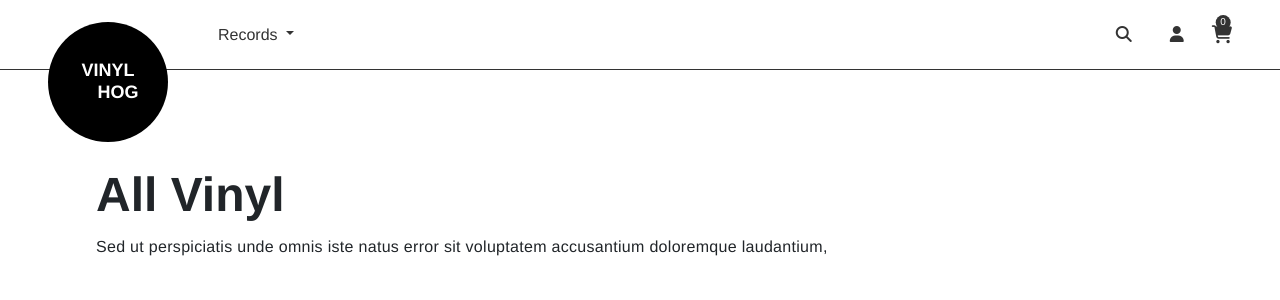
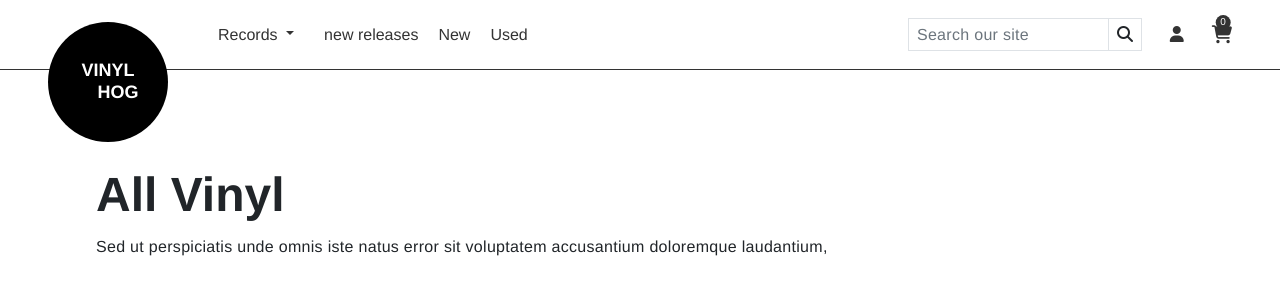
Before and after one commit to AndrewHyland757/Vinyl-Hog-, a Django app: page /products/ in a window 1280 px wide. Shown: the top 300 px of the page. Run offline with Django 3.2, Linux system fonts and the light colour scheme; data comes from the database, SQL or seed files in the repository; both versions use the stored data as it was after the commit; some libraries are stand-ins or nearby versions.

Commit message:
Add search form iin nav bar and new and used products links - filtered by condition

```diff
--- a/home/templates/home/home.html
+++ b/home/templates/home/home.html
@@ -39,7 +39,7 @@
     ****************************
 -->
 
-<section class="section-new-releases">
+<section id="new-releases" class="section-new-releases">
   <div class="section-head-container">
     <h1 class="section-heading">New Releases</h1>
     <p class="section-text">
--- a/products/templates/products/products.html
+++ b/products/templates/products/products.html
@@ -10,7 +10,7 @@
 
 <section class="section-new-releases">
   <div class="section-head-container">
-    <h1 class="section-heading">All Vinyl</h1>
+    <h1 class="section-heading">{{section_heading}}</h1>
     <p class="section-text">
       Sed ut perspiciatis unde omnis iste natus error sit voluptatem accusantium
       doloremque laudantium,
--- a/products/views.py
+++ b/products/views.py
@@ -1,14 +1,49 @@
-from django.shortcuts import render, get_object_or_404
+from django.shortcuts import render, redirect, reverse, get_object_or_404
 from django.http import HttpResponse
-from .models import Album
+from django.db.models import Q
+from .models import Album, Condition
 #from .models import Album
 
 
 def products(request):
 
     products = Album.objects.all()
+    query= None
+    conditions = None
+    section_heading = "All Vinyl"
+
+
+
+
+    if request.GET:
+
+        if 'condition' in request.GET:
+            requested_condition = request.GET['condition'].split(',')
+            products = products.filter(condition__name__in=requested_condition)
+            conditions = Condition.objects.filter(name__in=requested_condition)
+
+            if requested_condition == ["New"]:
+                section_heading = "New Vinyl"
+            else:
+                section_heading = "Used Vinyl"
+
+        if 'q' in request.GET:
+            query = request.GET['q']
+            if not query:
+                messages.error(request, "You didn't enter any search criteria!")
+                return redirect(reverse('products'))
+
+            # Searches the album title, artist name and genre for matches
+            queries = Q(title__icontains=query) | Q(artist__name__icontains=query) | Q(genres__name__icontains=query)
+            products = products.filter(queries)
+
+
     context = {
         "albums": products,
+        'current_conditions': conditions,
+        'search_term': query,
+        "section_heading": section_heading,
+
     }
 
     return render(request, 'products/products.html', context)
--- a/static/styles/base.css
+++ b/static/styles/base.css
@@ -54,6 +54,7 @@ NAVIGATION
     padding-left: 2rem;
   }
 
+
   .nav-item {
     padding: 0;
     font-size: 1.6rem;
@@ -62,6 +63,7 @@ NAVIGATION
   .nav-item--records {
     padding-left: 16rem;
   }
+  /*
 
   .dropdown-menu {
     font-size: 1.4rem;
@@ -72,6 +74,7 @@ NAVIGATION
   .dropdown-item {
     padding-bottom: 1rem;
   }
+  */
 
   .nav-right-container {
     display: flex;
@@ -92,8 +95,7 @@ NAVIGATION
     gap: 2.4rem;
   }
 
-  .dropdown-menu--user {
-  }
+
 .nav-basket-container{
 
   position: relative;
--- a/templates/base.html
+++ b/templates/base.html
@@ -18,21 +18,16 @@
     {% block corecss %}
     <!-- Font-awesome -->
     <script src="https://kit.fontawesome.com/1002ac1991.js" crossorigin="anonymous"></script>
-    <!--
 
-  <link rel="stylesheet" href="https://stackpath.bootstrapcdn.com/bootstrap/4.4.1/css/bootstrap.min.css" integrity="sha384-Vkoo8x4CGsO3+Hhxv8T/Q5PaXtkKtu6ug5TOeNV6gBiFeWPGFN9MuhOf23Q9Ifjh" crossorigin="anonymous">
-  -->
-    <link
-      rel="stylesheet"
-      href="https://cdn.jsdelivr.net/npm/bootstrap@4.0.0/dist/css/bootstrap.min.css"
-      integrity="sha384-Gn5384xqQ1aoWXA+058RXPxPg6fy4IWvTNh0E263XmFcJlSAwiGgFAW/dAiS6JXm"
-      crossorigin="anonymous"
-    />
+    <!-- Bootstrap -->
+    <link rel="stylesheet" href="https://stackpath.bootstrapcdn.com/bootstrap/4.4.1/css/bootstrap.min.css" integrity="sha384-Vkoo8x4CGsO3+Hhxv8T/Q5PaXtkKtu6ug5TOeNV6gBiFeWPGFN9MuhOf23Q9Ifjh" crossorigin="anonymous">
+
     <link rel="stylesheet" href="{% static 'styles/general.css' %}" />
     <link rel="stylesheet" href="{% static 'styles/base.css' %}" />
     {% endblock %}
 
     {% block extra_css %}
+
     {% endblock %}
 
     {% block corejs %}
@@ -70,22 +65,54 @@
           <div class="dropdown-menu" aria-labelledby="navbarDropdown">
             <a class="dropdown-item" href="{% url 'products' %}">All</a>
 
-            <a class="dropdown-item" href="#">New</a>
+            <a href="" class="dropdown-item">New</a>
 
             <a class="dropdown-item" href="#">Used</a>
           </div>
         </div>
+
+
+        <a class="nav-item" href="{% url 'home' %}#new-releases">new releases</a>
+        <a class="nav-item" href="{% url 'products' %}?condition=New">New</a>
+        <a class="nav-item" href="{% url 'products' %}?condition=Used">Used</a>
+
+
+
+
+
+
+
       </div>
 
       <div class="nav-right-container">
+
+<form method="GET" action="{% url 'products' %}">
+                    <div class="input-group w-100">
+                        <input class="form-control border border-black rounded-0" type="text" name="q" placeholder="Search our site">
+                        <div class="input-group-append">
+                            <button class="form-control btn btn-black border border-black rounded-0" type="submit">
+                                <span class="icon">
+                                    <i class="fas fa-search"></i>
+                                </span>
+                            </button>
+                        </div>
+                    </div>
+                </form>
+
+
+
+<!--
         <div class="search">
           <div class="collapse fade" id="searchForm">
+            <form method="GET" action="{% url 'products' %}">
             <input
               id="search"
               type="search"
               class="form-control border-0 bg-light nav-input"
               placeholder="search"
             />
+            <button class="form-control btn btn-black border border-black rounded-0" type="submit"></button>
+          </form>
           </div>
           <a
             class="nav-link ml-auto"
@@ -96,6 +123,7 @@
             <i class="fa-solid fa-magnifying-glass"></i>
           </a>
         </div>
+-->
 
         <div class="nav-item dropdown nav-items">
           <a
@@ -207,21 +235,13 @@
 
     {% block postloadjs %}
     <script src="https://kit.fontawesome.com/1002ac1991.js" crossorigin="anonymous"></script>
-    <script
-      src="https://code.jquery.com/jquery-3.2.1.slim.min.js"
-      integrity="sha384-KJ3o2DKtIkvYIK3UENzmM7KCkRr/rE9/Qpg6aAZGJwFDMVNA/GpGFF93hXpG5KkN"
-      crossorigin="anonymous"
-    ></script>
-    <script
-      src="https://cdn.jsdelivr.net/npm/popper.js@1.12.9/dist/umd/popper.min.js"
-      integrity="sha384-ApNbgh9B+Y1QKtv3Rn7W3mgPxhU9K/ScQsAP7hUibX39j7fakFPskvXusvfa0b4Q"
-      crossorigin="anonymous"
-    ></script>
-    <script
-      src="https://cdn.jsdelivr.net/npm/bootstrap@4.0.0/dist/js/bootstrap.min.js"
-      integrity="sha384-JZR6Spejh4U02d8jOt6vLEHfe/JQGiRRSQQxSfFWpi1MquVdAyjUar5+76PVCmYl"
-      crossorigin="anonymous"
-    ></script>
+    <script src="https://code.jquery.com/jquery-3.4.1.slim.min.js" integrity="sha384-J6qa4849blE2+poT4WnyKhv5vZF5SrPo0iEjwBvKU7imGFAV0wwj1yYfoRSJoZ+n" crossorigin="anonymous"></script>
+    <script src="https://cdn.jsdelivr.net/npm/popper.js@1.16.0/dist/umd/popper.min.js" integrity="sha384-Q6E9RHvbIyZFJoft+2mJbHaEWldlvI9IOYy5n3zV9zzTtmI3UksdQRVvoxMfooAo" crossorigin="anonymous"></script>
+    <script src="https://stackpath.bootstrapcdn.com/bootstrap/4.4.1/js/bootstrap.min.js" integrity="sha384-wfSDF2E50Y2D1uUdj0O3uMBJnjuUD4Ih7YwaYd1iqfktj0Uod8GCExl3Og8ifwB6" crossorigin="anonymous"></script>
+
+
+
+
     {% endblock %}
   </body>
 </html>
```
Also changed, not shown: README.md, db.sqlite3.
